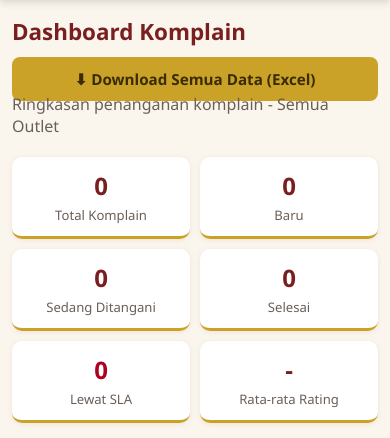
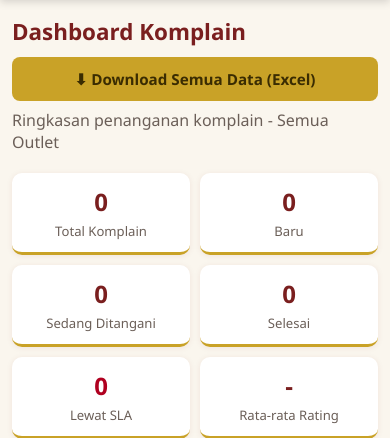
Before and after one commit to adi0541b/restaurant-complaints, a Django app: page /dashboard/ in a window 390 px wide. Shown: the part 68-506 px from the top of the page. Run offline with Django 5.2, Linux system fonts and the light colour scheme; the visitor is signed in with stand-in values (Sample User, id 1); data comes from the database, SQL or seed files in the repository.

Commit message:
Perbaiki teks yang menimpa tombol di tampilan mobile

```diff
--- a/complaints/static/complaints/css/style.css
+++ b/complaints/static/complaints/css/style.css
@@ -286,5 +286,12 @@ tr:hover { background: #FFFBF2; }
   div[style*="display:flex;justify-content:space-between"] {
     flex-direction: column;
     align-items: stretch !important;
+    margin-bottom: 6px;
   }
+
+  /* .subtitle biasanya diberi margin-top negatif supaya rapat ke judul di
+     tata letak desktop (judul & tombol sejajar) -- tapi di HP, judul & tombol
+     ditumpuk (lebih tinggi), jadi margin negatif itu malah bikin teks di
+     bawahnya (mis. "Kembali ke Panel Admin") menimpa tombol di atasnya. */
+  .subtitle { margin-top: 8px; }
 }
```
